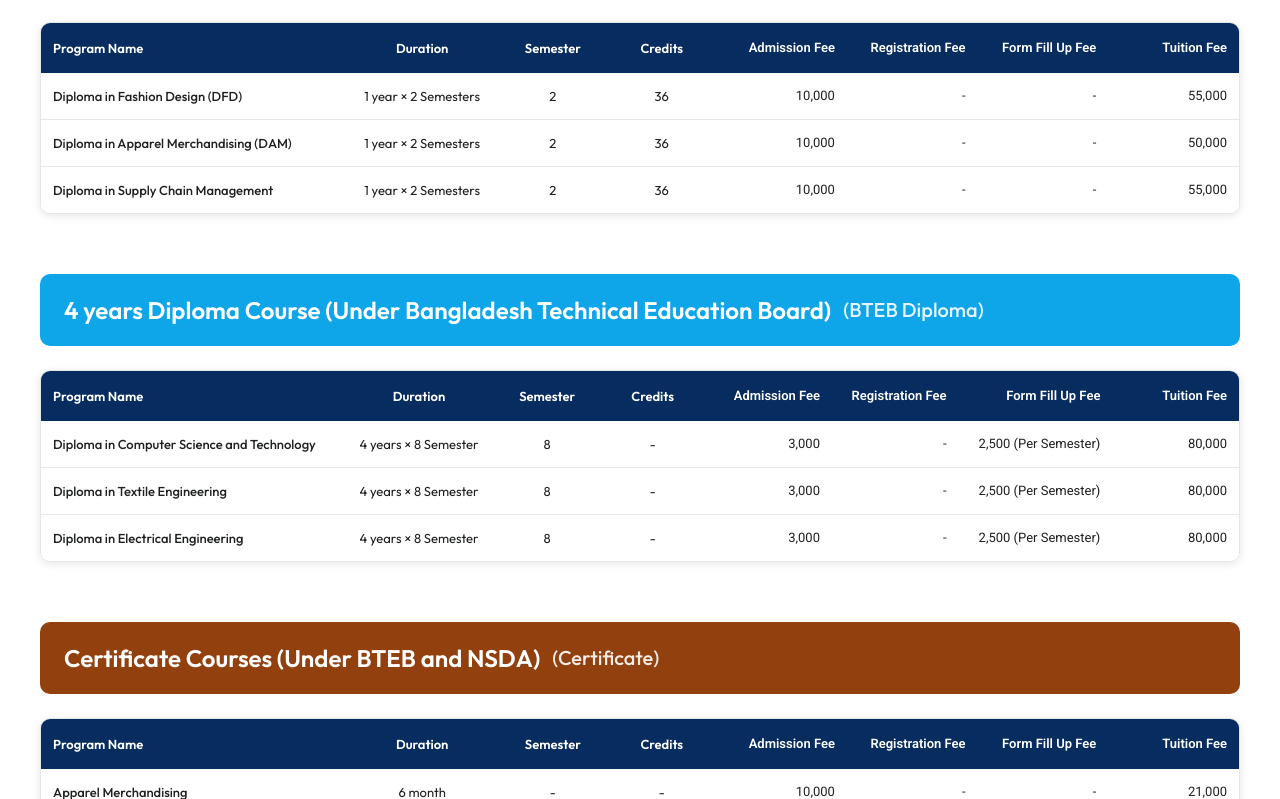
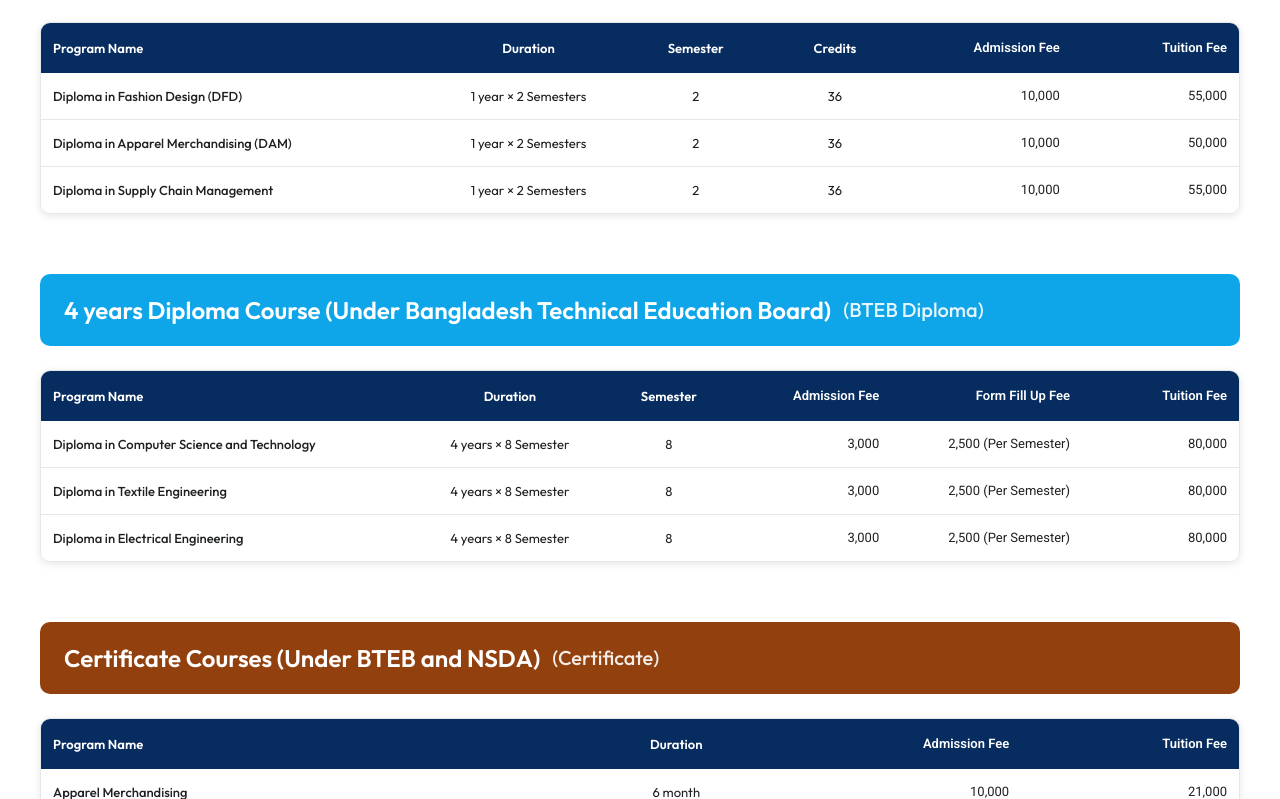
Before and after one commit to mamunurrashid420/university-frontend, a Next.js app: page /admission/tuition-fees in a window 1280 px wide. Shown: the part 1341-2140 px from the top of the page. Built offline with nearby package versions, Linux system fonts and the light colour scheme.

Commit message:
hide extra column

```diff
--- a/components/TuitionFeesTable.tsx
+++ b/components/TuitionFeesTable.tsx
@@ -256,10 +256,20 @@
 };
 
 export default function TuitionFeesTable() {
+  const hasColumnData = (programs: Program[], field: keyof Program): boolean => {
+    return programs.some(program => program[field] !== undefined && program[field] !== null);
+  };
+
   return (
     <div className="w-full max-w-[1920px] mx-auto py-10 px-5 bg-white max-md:py-5 max-md:px-2.5 max-sm:py-4 max-sm:px-2">
       {tuitionData.map((school, schoolIndex) => {
         const schoolColors = getSchoolColor(school.name);
+        const showDuration = hasColumnData(school.programs, 'duration');
+        const showSemester = hasColumnData(school.programs, 'totalSemester');
+        const showCredits = hasColumnData(school.programs, 'totalCredit');
+        const showRegistrationFee = hasColumnData(school.programs, 'registrationFee');
+        const showFormFillUpFee = hasColumnData(school.programs, 'formFillUpFee');
+
         return (
           <div key={schoolIndex} className="mb-[60px] last:mb-0 max-md:mb-8 max-sm:mb-6">
             <div
@@ -278,12 +288,12 @@
               <thead className="bg-[#072C5F] text-white">
                 <tr>
                   <th className="min-w-[280px] font-semibold text-[13px] leading-[18px] whitespace-nowrap sticky top-0 z-10 py-4 px-3 text-left max-[1200px]:min-w-[240px] max-[1200px]:py-3 max-[1200px]:px-2 max-[1200px]:text-xs max-md:min-w-[200px] max-md:py-2.5 max-md:px-1.5 max-md:text-[11px]">Program Name</th>
-                  <th className="min-w-[140px] font-semibold text-[13px] leading-[18px] whitespace-nowrap sticky top-0 z-10 py-4 px-3 text-center max-[1200px]:min-w-[120px] max-[1200px]:py-3 max-[1200px]:px-2 max-[1200px]:text-xs max-md:min-w-[100px] max-md:py-2.5 max-md:px-1.5 max-md:text-[11px]">Duration</th>
-                  <th className="min-w-[100px] font-semibold text-[13px] leading-[18px] whitespace-nowrap sticky top-0 z-10 py-4 px-3 text-center max-[1200px]:min-w-[80px] max-[1200px]:py-3 max-[1200px]:px-2 max-[1200px]:text-xs max-md:min-w-[70px] max-md:py-2.5 max-md:px-1.5 max-md:text-[11px]">Semester</th>
-                  <th className="min-w-[100px] font-semibold text-[13px] leading-[18px] whitespace-nowrap sticky top-0 z-10 py-4 px-3 text-center max-[1200px]:min-w-[80px] max-[1200px]:py-3 max-[1200px]:px-2 max-[1200px]:text-xs max-md:min-w-[70px] max-md:py-2.5 max-md:px-1.5 max-md:text-[11px]">Credits</th>
+                  {showDuration && <th className="min-w-[140px] font-semibold text-[13px] leading-[18px] whitespace-nowrap sticky top-0 z-10 py-4 px-3 text-center max-[1200px]:min-w-[120px] max-[1200px]:py-3 max-[1200px]:px-2 max-[1200px]:text-xs max-md:min-w-[100px] max-md:py-2.5 max-md:px-1.5 max-md:text-[11px]">Duration</th>}
+                  {showSemester && <th className="min-w-[100px] font-semibold text-[13px] leading-[18px] whitespace-nowrap sticky top-0 z-10 py-4 px-3 text-center max-[1200px]:min-w-[80px] max-[1200px]:py-3 max-[1200px]:px-2 max-[1200px]:text-xs max-md:min-w-[70px] max-md:py-2.5 max-md:px-1.5 max-md:text-[11px]">Semester</th>}
+                  {showCredits && <th className="min-w-[100px] font-semibold text-[13px] leading-[18px] whitespace-nowrap sticky top-0 z-10 py-4 px-3 text-center max-[1200px]:min-w-[80px] max-[1200px]:py-3 max-[1200px]:px-2 max-[1200px]:text-xs max-md:min-w-[70px] max-md:py-2.5 max-md:px-1.5 max-md:text-[11px]">Credits</th>}
                   <th className="min-w-[120px] font-semibold text-[13px] leading-[18px] whitespace-nowrap sticky top-0 z-10 py-4 px-3 text-right font-['Roboto'] max-[1200px]:min-w-[100px] max-[1200px]:py-3 max-[1200px]:px-2 max-[1200px]:text-xs max-md:min-w-[90px] max-md:py-2.5 max-md:px-1.5 max-md:text-[11px]">Admission Fee</th>
-                  <th className="min-w-[120px] font-semibold text-[13px] leading-[18px] whitespace-nowrap sticky top-0 z-10 py-4 px-3 text-right font-['Roboto'] max-[1200px]:min-w-[100px] max-[1200px]:py-3 max-[1200px]:px-2 max-[1200px]:text-xs max-md:min-w-[90px] max-md:py-2.5 max-md:px-1.5 max-md:text-[11px]">Registration Fee</th>
-                  <th className="min-w-[120px] font-semibold text-[13px] leading-[18px] whitespace-nowrap sticky top-0 z-10 py-4 px-3 text-right font-['Roboto'] max-[1200px]:min-w-[100px] max-[1200px]:py-3 max-[1200px]:px-2 max-[1200px]:text-xs max-md:min-w-[90px] max-md:py-2.5 max-md:px-1.5 max-md:text-[11px]">Form Fill Up Fee</th>
+                  {showRegistrationFee && <th className="min-w-[120px] font-semibold text-[13px] leading-[18px] whitespace-nowrap sticky top-0 z-10 py-4 px-3 text-right font-['Roboto'] max-[1200px]:min-w-[100px] max-[1200px]:py-3 max-[1200px]:px-2 max-[1200px]:text-xs max-md:min-w-[90px] max-md:py-2.5 max-md:px-1.5 max-md:text-[11px]">Registration Fee</th>}
+                  {showFormFillUpFee && <th className="min-w-[120px] font-semibold text-[13px] leading-[18px] whitespace-nowrap sticky top-0 z-10 py-4 px-3 text-right font-['Roboto'] max-[1200px]:min-w-[100px] max-[1200px]:py-3 max-[1200px]:px-2 max-[1200px]:text-xs max-md:min-w-[90px] max-md:py-2.5 max-md:px-1.5 max-md:text-[11px]">Form Fill Up Fee</th>}
                   <th className="min-w-[120px] font-semibold text-[13px] leading-[18px] whitespace-nowrap sticky top-0 z-10 py-4 px-3 text-right font-['Roboto'] max-[1200px]:min-w-[100px] max-[1200px]:py-3 max-[1200px]:px-2 max-[1200px]:text-xs max-md:min-w-[90px] max-md:py-2.5 max-md:px-1.5 max-md:text-[11px]">Tuition Fee</th>
                 </tr>
               </thead>
@@ -291,12 +301,12 @@
                 {school.programs.map((program, programIndex) => (
                   <tr key={programIndex} className="border-b border-[#E5E7EB] transition-colors hover:bg-[#F5F7FA] last:border-b-0">
                     <td className="min-w-[280px] font-medium text-left py-3.5 px-3 text-[13px] leading-[18px] text-[#1E2021] max-[1200px]:min-w-[240px] max-[1200px]:py-3 max-[1200px]:px-2 max-[1200px]:text-xs max-md:min-w-[200px] max-md:py-2.5 max-md:px-1.5 max-md:text-[11px]">{program.name}</td>
-                    <td className="min-w-[140px] text-center py-3.5 px-3 text-[13px] leading-[18px] text-[#1E2021] max-[1200px]:min-w-[120px] max-[1200px]:py-3 max-[1200px]:px-2 max-[1200px]:text-xs max-md:min-w-[100px] max-md:py-2.5 max-md:px-1.5 max-md:text-[11px]">{program.duration || '-'}</td>
-                    <td className="min-w-[100px] text-center py-3.5 px-3 text-[13px] leading-[18px] text-[#1E2021] max-[1200px]:min-w-[80px] max-[1200px]:py-3 max-[1200px]:px-2 max-[1200px]:text-xs max-md:min-w-[70px] max-md:py-2.5 max-md:px-1.5 max-md:text-[11px]">{program.totalSemester || '-'}</td>
-                    <td className="min-w-[100px] text-center py-3.5 px-3 text-[13px] leading-[18px] text-[#1E2021] max-[1200px]:min-w-[80px] max-[1200px]:py-3 max-[1200px]:px-2 max-[1200px]:text-xs max-md:min-w-[70px] max-md:py-2.5 max-md:px-1.5 max-md:text-[11px]">{program.totalCredit || '-'}</td>
+                    {showDuration && <td className="min-w-[140px] text-center py-3.5 px-3 text-[13px] leading-[18px] text-[#1E2021] max-[1200px]:min-w-[120px] max-[1200px]:py-3 max-[1200px]:px-2 max-[1200px]:text-xs max-md:min-w-[100px] max-md:py-2.5 max-md:px-1.5 max-md:text-[11px]">{program.duration || '-'}</td>}
+                    {showSemester && <td className="min-w-[100px] text-center py-3.5 px-3 text-[13px] leading-[18px] text-[#1E2021] max-[1200px]:min-w-[80px] max-[1200px]:py-3 max-[1200px]:px-2 max-[1200px]:text-xs max-md:min-w-[70px] max-md:py-2.5 max-md:px-1.5 max-md:text-[11px]">{program.totalSemester || '-'}</td>}
+                    {showCredits && <td className="min-w-[100px] text-center py-3.5 px-3 text-[13px] leading-[18px] text-[#1E2021] max-[1200px]:min-w-[80px] max-[1200px]:py-3 max-[1200px]:px-2 max-[1200px]:text-xs max-md:min-w-[70px] max-md:py-2.5 max-md:px-1.5 max-md:text-[11px]">{program.totalCredit || '-'}</td>}
                     <td className="min-w-[120px] text-right font-['Roboto'] py-3.5 px-3 text-[13px] leading-[18px] text-[#1E2021] max-[1200px]:min-w-[100px] max-[1200px]:py-3 max-[1200px]:px-2 max-[1200px]:text-xs max-md:min-w-[90px] max-md:py-2.5 max-md:px-1.5 max-md:text-[11px]">{formatCurrency(program.admissionFee)}</td>
-                    <td className="min-w-[120px] text-right font-['Roboto'] py-3.5 px-3 text-[13px] leading-[18px] text-[#1E2021] max-[1200px]:min-w-[100px] max-[1200px]:py-3 max-[1200px]:px-2 max-[1200px]:text-xs max-md:min-w-[90px] max-md:py-2.5 max-md:px-1.5 max-md:text-[11px]">{program.registrationFee ? formatCurrency(program.registrationFee) : '-'}</td>
-                    <td className="min-w-[120px] text-right font-['Roboto'] py-3.5 px-3 text-[13px] leading-[18px] text-[#1E2021] max-[1200px]:min-w-[100px] max-[1200px]:py-3 max-[1200px]:px-2 max-[1200px]:text-xs max-md:min-w-[90px] max-md:py-2.5 max-md:px-1.5 max-md:text-[11px]">{program.formFillUpFee ? formatCurrency(program.formFillUpFee) + ' (Per Semester)' : '-'}</td>
+                    {showRegistrationFee && <td className="min-w-[120px] text-right font-['Roboto'] py-3.5 px-3 text-[13px] leading-[18px] text-[#1E2021] max-[1200px]:min-w-[100px] max-[1200px]:py-3 max-[1200px]:px-2 max-[1200px]:text-xs max-md:min-w-[90px] max-md:py-2.5 max-md:px-1.5 max-md:text-[11px]">{program.registrationFee ? formatCurrency(program.registrationFee) : '-'}</td>}
+                    {showFormFillUpFee && <td className="min-w-[120px] text-right font-['Roboto'] py-3.5 px-3 text-[13px] leading-[18px] text-[#1E2021] max-[1200px]:min-w-[100px] max-[1200px]:py-3 max-[1200px]:px-2 max-[1200px]:text-xs max-md:min-w-[90px] max-md:py-2.5 max-md:px-1.5 max-md:text-[11px]">{program.formFillUpFee ? formatCurrency(program.formFillUpFee) + ' (Per Semester)' : '-'}</td>}
                     <td className="min-w-[120px] text-right font-['Roboto'] py-3.5 px-3 text-[13px] leading-[18px] text-[#1E2021] max-[1200px]:min-w-[100px] max-[1200px]:py-3 max-[1200px]:px-2 max-[1200px]:text-xs max-md:min-w-[90px] max-md:py-2.5 max-md:px-1.5 max-md:text-[11px]">{formatCurrency(program.tuitionFee)}</td>
                   </tr>
                 ))}
```
